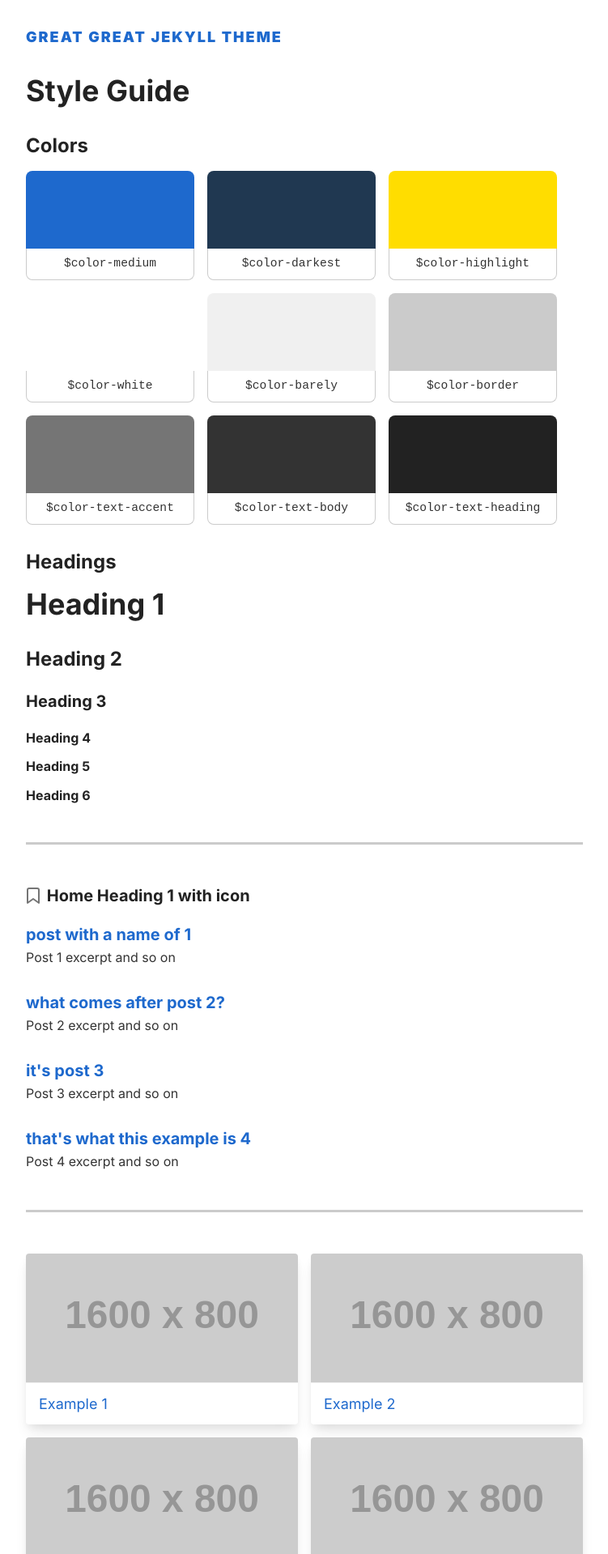
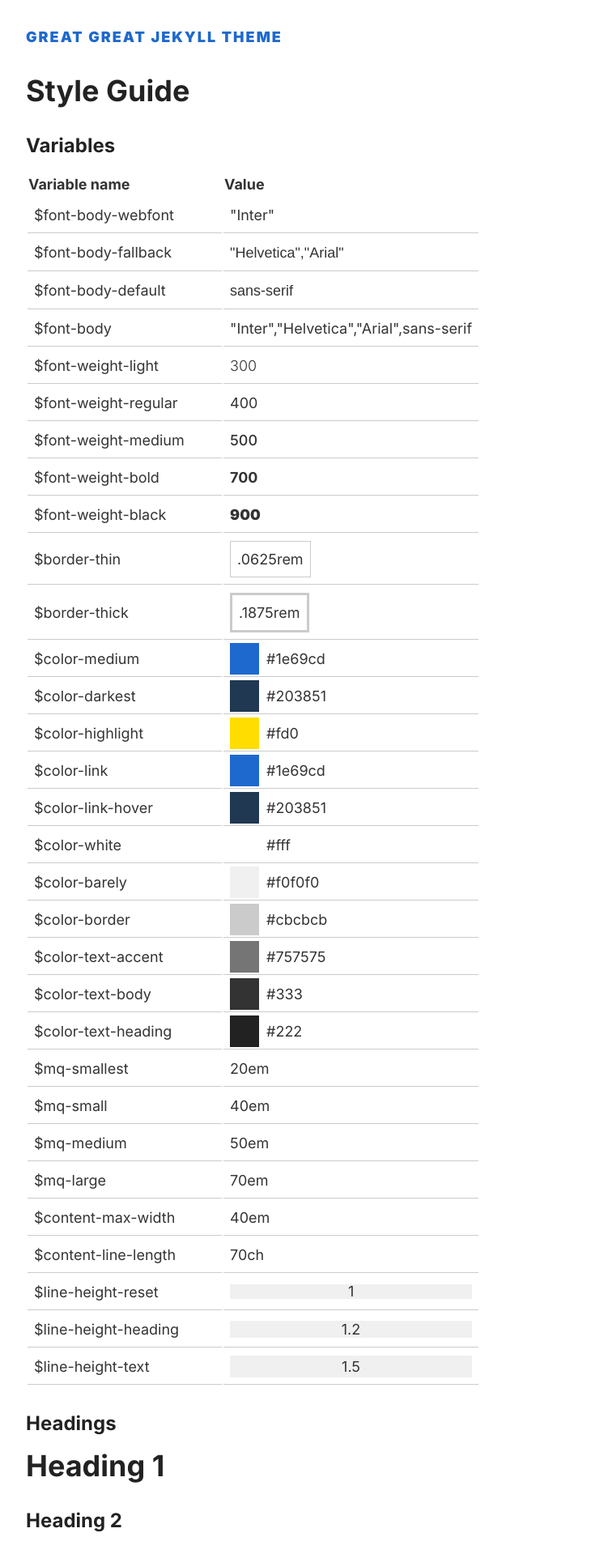
Before and after one commit to double-great/theme, a Jekyll site: the page built from index.html, in a window 1280 px wide. Shown: the top 1919 px of the page at 81% size, without its empty margins (264-1015 px from the left). Built offline with Jekyll 4.4.1, drawn with Linux system fonts in a browser that asks for light colours.

Commit message:
SCSS -> JSON -> JS-built table with clever classes

```diff
--- a/_sass/_junkdrawer.scss
+++ b/_sass/_junkdrawer.scss
@@ -243,33 +243,91 @@
   margin: 0 auto;
 }
 
-.swatches {
-  display: grid;
-  grid-gap: 1rem;
-  grid-template-columns: repeat(auto-fill, 13rem);
+.style-table {
+  th {
+    text-align: left;
+  }
+
+  td {
+    padding: 0.5rem;
+    border-bottom: $border-thin solid $color-border;
+  }
+
+  .fix {
+    min-width: 15rem;
+  }
 }
 
-.swatch {
-  width: 13rem;
+.u-font-weight-light {
+  font-weight: $font-weight-light;
 }
 
-.swatch-title {
-  padding: 0.5rem 0.25rem;
-  font-family: monospace;
-  text-align: center;
-  border: $border-thin solid $color-border;
-  border-top: 0;
-  border-radius: 0 0 0.5rem 0.5rem;
+.u-font-weight-regular {
+  font-weight: $font-weight-regular;
 }
 
-.swatch-color {
-  height: 6rem;
-  border-radius: 0.5rem 0.5rem 0 0;
+.u-font-weight-medium {
+  font-weight: $font-weight-medium;
 }
 
-// stylelint-disable-next-line
-@each $name, $value in $colors {
-  .swatch#{"-color-" + $name} {
-    background: #{$value};
-  }
+.u-font-weight-bold {
+  font-weight: $font-weight-bold;
 }
+
+.u-font-weight-black {
+  font-weight: $font-weight-black;
+}
+
+.u-font-body {
+  font-family: $font-body;
+}
+
+.u-font-body-fallback {
+  font-family: $font-body-fallback;
+}
+
+.u-font-body-default {
+  font-family: $font-body-default;
+}
+
+%u-line-height {
+  display: block;
+  text-align: center;
+  background-color: $color-barely;
+}
+
+.u-line-height-reset {
+  @extend %u-line-height;
+
+  line-height: $line-height-reset;
+}
+
+.u-line-height-heading {
+  @extend %u-line-height;
+
+  line-height: $line-height-heading;
+}
+
+.u-line-height-text {
+  @extend %u-line-height;
+
+  line-height: $line-height-text;
+}
+
+%u-border {
+  display: inline-block;
+  padding: 0.5rem;
+  border: $border-thin solid $color-border;
+}
+
+.u-border-thin {
+  @extend %u-border;
+
+  border: $border-thin solid $color-border;
+}
+
+.u-border-thick {
+  @extend %u-border;
+
+  border: $border-thick solid $color-border;
+}
--- a/_sass/_variables.scss
+++ b/_sass/_variables.scss
@@ -1,5 +1,7 @@
-$font-body: "Inter", -apple-system, BlinkMacSystemFont, "Segoe UI", "Helvetica",
-  "Arial", sans-serif, "Apple Color Emoji", "Segoe UI Emoji";
+$font-body-webfont: "Inter";
+$font-body-fallback: "Helvetica", "Arial";
+$font-body-default: sans-serif;
+$font-body: $font-body-webfont, $font-body-fallback, $font-body-default;
 
 $font-weight-light: 300;
 $font-weight-regular: 400;
@@ -10,33 +12,21 @@ $font-weight-black: 900;
 $border-thin: 0.0625rem; // 1px
 $border-thick: 0.1875rem; // 3px
 
-$colors: (
-  medium: #1e69cd,
-  darkest: #203851,
-  highlight: #ffdd00,
-  white: #fff,
-  barely: #f0f0f0,
-  border: #cbcbcb,
-  text-accent: #757575,
-  text-body: #333,
-  text-heading: #222,
-);
+// Colors
+$color-medium: #1e69cd;
+$color-darkest: #203851;
+$color-highlight: #ffdd00;
 
-// Colors
-$color-medium: map-get($colors, medium);
-$color-darkest: map-get($colors, darkest);
-$color-highlight: map-get($colors, highlight);
-
-$color-link: map-get($colors, medium);
-$color-link-hover: map-get($colors, darkest);
+$color-link: $color-medium;
+$color-link-hover: $color-darkest;
 
 // Grayscale
-$color-white: map-get($colors, white); // stylelint-disable-line
-$color-barely: map-get($colors, barely);
-$color-border: map-get($colors, border);
-$color-text-accent: map-get($colors, text-accent);
-$color-text-body: map-get($colors, text-body);
-$color-text-heading: map-get($colors, text-heading);
+$color-white: #fff;
+$color-barely: #f0f0f0;
+$color-border: #cbcbcb;
+$color-text-accent: #757575;
+$color-text-body: #333;
+$color-text-heading: #222;
 
 $mq-smallest: 20em; // 320px
 $mq-small: 40em; // 640px
--- /dev/null
+++ b/assets/variables.json
@@ -0,0 +1,33 @@
+{
+  "$font-body-webfont": "\"Inter\"",
+  "$font-body-fallback": "\"Helvetica\",\"Arial\"",
+  "$font-body-default": "sans-serif",
+  "$font-body": "\"Inter\",\"Helvetica\",\"Arial\",sans-serif",
+  "$font-weight-light": "300",
+  "$font-weight-regular": "400",
+  "$font-weight-medium": "500",
+  "$font-weight-bold": "700",
+  "$font-weight-black": "900",
+  "$border-thin": ".0625rem",
+  "$border-thick": ".1875rem",
+  "$color-medium": "#1e69cd",
+  "$color-darkest": "#203851",
+  "$color-highlight": "#fd0",
+  "$color-link": "#1e69cd",
+  "$color-link-hover": "#203851",
+  "$color-white": "#fff",
+  "$color-barely": "#f0f0f0",
+  "$color-border": "#cbcbcb",
+  "$color-text-accent": "#757575",
+  "$color-text-body": "#333",
+  "$color-text-heading": "#222",
+  "$mq-smallest": "20em",
+  "$mq-small": "40em",
+  "$mq-medium": "50em",
+  "$mq-large": "70em",
+  "$content-max-width": "40em",
+  "$content-line-length": "70ch",
+  "$line-height-reset": "1",
+  "$line-height-heading": "1.2",
+  "$line-height-text": "1.5"
+}
--- a/index.html
+++ b/index.html
@@ -1,29 +1,15 @@
 ---
 title: Style Guide
 layout: default
-swatches:
-- medium
-- darkest
-- highlight
-- white
-- barely
-- border
-- text-accent
-- text-body
-- text-heading
 ---
 <h1>{{ page.title }}</h1>
 
-<h2 id="colors">Colors</h2>
+<h2 id="variables">Variables</h2>
 
-<div class="swatches">
-{%-for swatch in page.swatches-%}
-<div class="swatch">
-  <div class="swatch-color swatch-color-{{swatch}}"></div>
-  <div class="swatch-title">$color-{{swatch}}</div>
-</div>
-{%-endfor-%}
-</div>
+<table class="style-table" id="variabledata">
+  <thead><tr><th class="fix" scope="col">Variable name</th><th scope="col">Value</th></tr></thead>
+  <tbody></tbody>
+</table>
 
 <h2 id="headings">Headings</h2>
 <h1>Heading 1</h1>
@@ -278,3 +264,56 @@ for (i = 0; i &lt; divs.length; ++i) {
   </li>
   <li>List Item 4</li>
 </ul>
+
+<script>
+(function variables () {
+  "use strict";
+
+  var table = document.getElementById("variabledata"),
+    tableBody,
+    tblRow,
+    key,
+    value,
+    inline,
+    i;
+
+  if (table) {
+    tableBody = table.getElementsByTagName("tbody")[0];
+  }
+  if (tableBody) {
+    fetchJSONFile("assets/variables.json", function parseJSON (data) {
+      for (i in data) {
+        if ({}.hasOwnProperty.call(data, i)) {
+          key = i;
+          value = data[i];
+          inline = "";
+          if (key.indexOf("$color-") !== -1) {
+            inline = "style=\"border-left: 2em solid " + value + "; padding: .5em;\" ";
+          }
+          tblRow = document.createElement("tr");
+          tblRow.innerHTML = "<tr><td>" + key + "</td><td><span " + inline + " class=\"" + key.replace("$", "u-") + "\">" + value + "</span></td></tr>";
+          table.appendChild(tblRow);
+        }
+      }
+    });
+  }
+
+  function fetchJSONFile (path, callback) {
+    var httpRequest = new XMLHttpRequest(),
+      data;
+    httpRequest.onreadystatechange = function onreadystatechange () {
+      if (httpRequest.readyState === 4) {
+        if (httpRequest.status === 200) {
+          data = JSON.parse(httpRequest.responseText);
+          if (callback) {
+            return callback(data);
+          }
+        }
+      }
+      return false;
+    };
+    httpRequest.open("GET", path);
+    httpRequest.send();
+  }
+}());
+</script>
--- a/package.json
+++ b/package.json
@@ -6,8 +6,9 @@
   "scripts": {
     "test": "npm run lint",
     "pretty-quick": "pretty-quick",
-    "stylelint": "stylelint  \"_sass/**/*.scss\" --fix",
-    "lint": "npm run pretty-quick && npm run stylelint"
+    "stylelint": "stylelint  \"_sass/**/*.scss\" --fix && npm run tokenize",
+    "lint": "npm run pretty-quick && npm run stylelint",
+    "tokenize": "scss-to-json \"_sass/_variables.scss\" > \"assets/variables.json\""
   },
   "repository": {
     "type": "git",
@@ -23,6 +24,7 @@
     "husky": "^4.2.5",
     "prettier": "^2.0.5",
     "pretty-quick": "^2.0.1",
+    "scss-to-json": "^2.0.0",
     "stylelint": "^13.6.1",
     "stylelint-a11y": "^1.2.3",
     "stylelint-config-rational-order": "^0.1.2",
```
Also changed, not shown: 1 other file.
